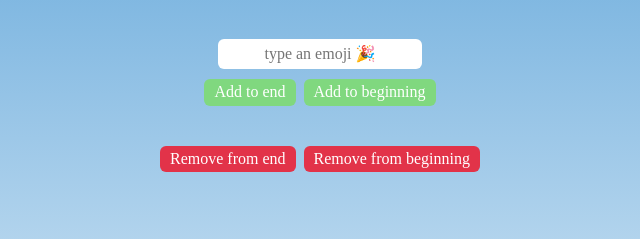
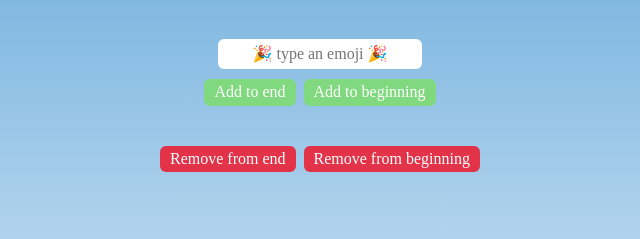
Before and after one commit to carterrmoore/theGreatEmojiApp, a plain HTML site: page cobae4a57b39685eff9363fa7/index.html in a window 1280 px wide. Shown: the part 178-417 px from the top of the page, 320-960 px from the left. Drawn offline with nearby package versions, Linux system fonts and the light colour scheme; a web font is replaced by a local one.

Commit message:
Emoji update
Added another emoji to the load page

```diff
--- a/cobae4a57b39685eff9363fa7/index.html
+++ b/cobae4a57b39685eff9363fa7/index.html
@@ -6,7 +6,7 @@
     <body>
         <h1>My Emojis</h1>
         <div id="emoji-container"></div>
-        <input type="text" id="emoji-input" placeholder="type an emoji 🎉">
+        <input type="text" id="emoji-input" placeholder="🎉 type an emoji 🎉">
         <div class="buttons-wrapper">
             <button id="push-btn">Add to end</button>
             <button id="unshift-btn">Add to beginning</button>
```
